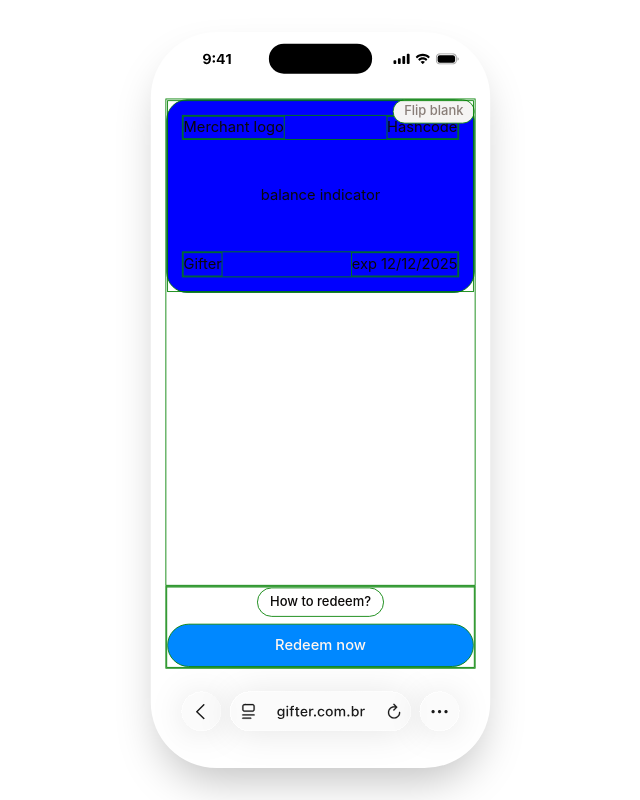
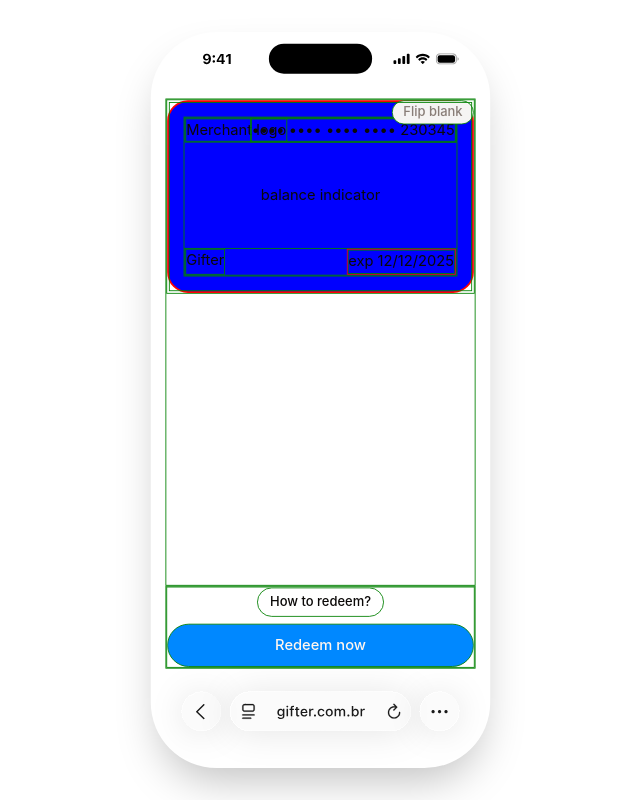
Before and after one commit to tecoad/redeem, a React (Vite) app: page /redeem in a window 1280 px wide. Shown: the whole page, without its empty margins (320-960 px from the left). Built offline with nearby package versions, Linux system fonts and the light colour scheme; a web font is replaced by a local one; what @toolwind/corner-shape would draw is missing.

Commit message:
Feat: add motion-plus library and enhance Giftcard component animations

```diff
--- a/package.json
+++ b/package.json
@@ -24,6 +24,7 @@
     "clsx": "^2.1.1",
     "lucide-react": "^0.555.0",
     "motion": "^12.23.25",
+    "motion-plus": "^1.5.1",
     "nucleo-ui-fill-duo-18": "^1.3.0",
     "nucleo-ui-outline-18": "^1.3.1",
     "react": "^19.2.0",
--- a/src/components/Giftcard.tsx
+++ b/src/components/Giftcard.tsx
@@ -1,5 +1,5 @@
 import { type HTMLMotionProps, motion } from "motion/react"
-import { useMemo, useState } from "react"
+import { useMemo, useRef, useState } from "react"
 import { cn } from "@/lib/utils"
 import { Button } from "./Button"
 
@@ -48,9 +48,9 @@ function Giftcard({ view = "default" }: { view: View }) {
 	)
 }
 
-function DefaultView({ className, ...props }: { className?: string } & HTMLMotionProps<"div">) {
+function DefaultView({ ...props }: HTMLMotionProps<"div">) {
 	return (
-		<Root className={cn(className)} {...props}>
+		<Root {...props}>
 			<div className="flex w-full justify-between">
 				<MerchantLogo>Merchant logo</MerchantLogo>
 				<Hashcode animate={{ opacity: 0 }}>Hashcode</Hashcode>
@@ -66,27 +66,76 @@ function DefaultView({ className, ...props }: { className?: string } & HTMLMotio
 	)
 }
 
-function DetailedView({ className, ...props }: { className?: string } & HTMLMotionProps<"div">) {
+function DetailedView({ ...props }: HTMLMotionProps<"div">) {
+	const elementRef = useRef<HTMLDivElement>(null)
+
+	// if (!elementRef.current) return null
+	// const { words, chars } = splitText(elementRef.current)
+
 	return (
-		<Root className={cn(className)} {...props}>
-			<div className="flex w-full justify-between">
-				<MerchantLogo>Merchant logo</MerchantLogo>
-				<Hashcode>Hashcode</Hashcode>
+		<Root {...props} className="border-2! border-[red]!">
+			<div className="relative flex flex-col justify-between h-full">
+				<div className="flex w-full justify-between ">
+					<MerchantLogo>Merchant logo</MerchantLogo>
+					<motion.div
+						className="absolute"
+						variants={{
+							initial: { top: "50%", right: "50%", translateY: "-50%", translateX: "50%" },
+							final: { top: "0%", right: "0%", translateY: "0%", translateX: "0%" },
+						}}
+						transition={{
+							ease: "easeInOut",
+							duration: 0.3,
+							delay: 1,
+						}}
+					>
+						<Hashcode ref={elementRef} className="whitespace-nowrap">
+							•••• •••• •••• •••• 230345
+						</Hashcode>
+					</motion.div>
+				</div>
+
+				<div className="flex w-full justify-between">
+					<Logo>Gifter</Logo>
+
+					<Expiration className="border border-[red]! overflow-hidden">
+						<motion.div
+							initial={{
+								translateY: "100%",
+							}}
+							transition={{
+								delay: 1.5,
+							}}
+							animate={{
+								translateY: "0%",
+							}}
+						>
+							exp 12/12/2025
+						</motion.div>
+					</Expiration>
+				</div>
 			</div>
 
-			<div className="flex w-full justify-between">
-				<Logo>Gifter</Logo>
-				<Expiration>exp 12/12/2025</Expiration>
-			</div>
-
-			<Balance>balance indicator</Balance>
+			<Balance
+				initial={{
+					opacity: 0,
+				}}
+				animate={{
+					opacity: 1,
+				}}
+				transition={{
+					delay: 2,
+				}}
+			>
+				balance indicator
+			</Balance>
 		</Root>
 	)
 }
 
-function BlankView({ className, ...props }: { className?: string } & HTMLMotionProps<"div">) {
+function BlankView({ ...props }: HTMLMotionProps<"div">) {
 	return (
-		<Root className={cn(className)} {...props}>
+		<Root {...props}>
 			<div className="flex w-full justify-between">
 				<MerchantLogo animate={{ opacity: 0 }}>Merchant logo</MerchantLogo>
 				<Hashcode animate={{ opacity: 0 }}>Hashcode</Hashcode>
@@ -102,9 +151,9 @@ function BlankView({ className, ...props }: { className?: string } & HTMLMotionP
 	)
 }
 
-function FlippedView({ className, ...props }: { className?: string } & HTMLMotionProps<"div">) {
+function FlippedView({ ...props }: HTMLMotionProps<"div">) {
 	return (
-		<Root className={cn(className)} {...props}>
+		<Root {...props}>
 			<div className="flex w-full justify-between">
 				<MerchantLogo animate={{ opacity: 0 }}>Merchant logo</MerchantLogo>
 				<Hashcode animate={{ opacity: 0 }}>Hashcode</Hashcode>
@@ -134,28 +183,25 @@ function Root({ className, ...props }: { className?: string } & HTMLMotionProps<
 }
 
 function MerchantLogo({ className, ...props }: { className?: string } & HTMLMotionProps<"div">) {
-	return (
-		<motion.div layoutId="merchant-logo" initial={false} className={cn(className)} {...props} />
-	)
+	return <motion.div layoutId="merchant-logo" className={cn(className)} {...props} />
 }
 
 function Hashcode({ className, ...props }: { className?: string } & HTMLMotionProps<"div">) {
-	return <motion.div layoutId="hashcode" initial={false} className={cn(className)} {...props} />
+	return <motion.div layout className={cn(className)} {...props} />
 }
 
 function Logo({ className, ...props }: { className?: string } & HTMLMotionProps<"div">) {
-	return <motion.div layoutId="logo" initial={false} className={cn(className)} {...props} />
+	return <motion.div layoutId="logo" className={cn(className)} {...props} />
 }
 
 function Expiration({ className, ...props }: { className?: string } & HTMLMotionProps<"div">) {
-	return <motion.div layoutId="expiration" initial={false} className={cn(className)} {...props} />
+	return <motion.div layoutId="expiration" className={cn(className)} {...props} />
 }
 
 function Balance({ className, ...props }: { className?: string } & HTMLMotionProps<"div">) {
 	return (
 		<motion.div
 			layoutId="balance"
-			initial={false}
 			className={cn(
 				"absolute inset-0 flex z-10 items-center justify-center pointer-events-none",
 				className
--- /dev/null
+++ b/src/components/Intro.tsx
@@ -0,0 +1,221 @@
+import { animate, motion, stagger, useAnimate, useScroll } from "motion/react"
+import { splitText } from "motion-plus"
+import {
+	forwardRef,
+	type ReactNode,
+	useCallback,
+	useEffect,
+	useImperativeHandle,
+	useRef,
+	useState,
+} from "react"
+import { cn } from "@/lib/utils"
+import { Icon } from "../Icons"
+import { useLayout } from "../LayoutProviders"
+import { Section } from "../Section"
+
+// Ref interface to allow external control of the Line animation
+interface LineRef {
+	startAnimation: () => void
+	reset: () => void
+}
+
+export const Intro = ({ onComplete }: { onComplete?: () => void }) => {
+	const dotRef = useRef<HTMLDivElement>(null)
+	const lineRefs = useRef<(LineRef | null)[]>([])
+	const maskAreaRef = useRef<HTMLDivElement>(null)
+	const [isCalculated, setIsCalculated] = useState(false)
+	const [hasTextAnimated, setHasTextAnimated] = useState(false)
+	const [hasScrolledDown, setHasScrolledDown] = useState(false)
+	const [containerRef, animate] = useAnimate()
+	const { setMask, containerRef: layoutContainerRef, activeSection } = useLayout()
+
+	const { scrollYProgress } = useScroll({
+		container: layoutContainerRef,
+	})
+
+	scrollYProgress.on("change", () => {
+		setHasScrolledDown(true)
+	})
+
+	const setLineRef = useCallback(
+		(index: number) => (el: LineRef | null) => {
+			lineRefs.current[index] = el
+		},
+		[]
+	)
+
+	const calculateOptimalFontSize = useCallback(() => {
+		if (!containerRef.current) return
+
+		const lines = containerRef.current.querySelectorAll("[data-intro-line]")
+
+		const { right: containerRectRight } = containerRef.current.getBoundingClientRect()
+
+		let fontSizeCqw = Number.parseFloat(
+			getComputedStyle(document.documentElement).getPropertyValue("--headline-font-size")
+		)
+
+		if (!fontSizeCqw) return
+
+		// Find the furthest right element
+		const furthestRightElement = [...lines].reduce((furthest, line) => {
+			const lineRect = line.getBoundingClientRect()
+			const furthestRect = furthest.getBoundingClientRect()
+			return lineRect.right > furthestRect.right ? line : furthest
+		})
+
+		let { right: furthestRight } = furthestRightElement.getBoundingClientRect()
+
+		// Set the optimal font size in cqw
+		do {
+			if (furthestRight > containerRectRight) {
+				fontSizeCqw = Math.round((fontSizeCqw - 0.1) * 100) / 100
+				document.documentElement.style.setProperty("--headline-font-size", `${fontSizeCqw}cqw`)
+			} else {
+				fontSizeCqw = Math.round((fontSizeCqw + 0.1) * 100) / 100
+				document.documentElement.style.setProperty("--headline-font-size", `${fontSizeCqw}cqw`)
+			}
+			furthestRight = furthestRightElement.getBoundingClientRect().right
+		} while (Math.abs(containerRectRight - furthestRight) > 10) // Run the loop until the difference is lower than 10px
+
+		// console.log('>>>>>> final fontSizeCqw', fontSizeCqw)
+		return setIsCalculated(true)
+	}, [containerRef.current])
+
+	const handleAnimateIntro = useCallback(async () => {
+		// Animate the dot
+		if (dotRef.current) {
+			await animate(
+				dotRef.current,
+				{ scale: [0.6, 1, 0.6, 1], opacity: [0, 1, 0.8, 1] },
+				{ type: "tween", duration: 0.4, ease: "easeInOut" }
+			)
+		}
+
+		// Trigger line animations sequentially with stagger
+		lineRefs.current.forEach((lineRef, index) => {
+			setTimeout(() => {
+				lineRef?.startAnimation()
+			}, index * 150) // 100ms stagger between lines
+		})
+
+		await new Promise(resolve => setTimeout(resolve, 600))
+
+		onComplete?.()
+	}, [animate, onComplete])
+
+	useEffect(() => {
+		document.fonts.ready.then(async () => {
+			await calculateOptimalFontSize()
+			await handleAnimateIntro()
+
+			setHasTextAnimated(true)
+		})
+	}, [handleAnimateIntrocalculateOptimalFontSize])
+
+	useEffect(() => {
+		if (activeSection === "intro" && hasTextAnimated) {
+			setMask(maskAreaRef)
+		}
+	}, [activeSection, hasTextAnimated, setMask])
+
+	return (
+		<Section
+			id="intro"
+			className="flex h-dvh items-center"
+			onSnap={() => {
+				if (!hasTextAnimated) return
+				setMask(maskAreaRef)
+			}}
+		>
+			<div ref={maskAreaRef} className={cn("relative flex aspect-golden w-full px-[var(--px)]")}>
+				<div
+					ref={containerRef}
+					className="@container flex w-full select-none flex-col items-start justify-center "
+				>
+					<div className="inline-flex items-baseline gap-2 pl-[5cqw] text-[calc(var(--headline-font-size))] ">
+						<motion.div
+							ref={dotRef}
+							initial={{
+								opacity: 0,
+							}}
+							className="size-[1ex] self-baseline rounded-full bg-primary"
+						/>
+						<Line ref={setLineRef(0)}>i'm matt, I craft</Line>
+					</div>
+
+					<Line ref={setLineRef(1)}>products where design</Line>
+					<Line ref={setLineRef(2)} className=" pl-[5cqw]">
+						& engineering meet
+					</Line>
+				</div>
+
+				{/* Scroll down icon */}
+				<div
+					className={cn(
+						"absolute bottom-0 left-0 flex w-full justify-center p-2 opacity-0 transition-opacity duration-500",
+						hasTextAnimated && !hasScrolledDown && "opacity-100"
+					)}
+				>
+					<Icon.ScrollDown variant="default" className="size-9" strokeWidth={1} />
+				</div>
+			</div>
+		</Section>
+	)
+}
+
+const Line = forwardRef<LineRef, { children: ReactNode; className?: string }>(
+	({ children, className }, ref) => {
+		const elementRef = useRef<HTMLDivElement>(null)
+		const [isAnimating, setIsAnimating] = useState(false)
+
+		const startAnimation = useCallback(() => {
+			setIsAnimating(true)
+		}, [])
+
+		const resetAnimation = useCallback(() => {
+			setIsAnimating(false)
+		}, [])
+
+		// Expose the startAnimation and reset functions via ref
+		useImperativeHandle(ref, () => ({
+			startAnimation,
+			reset: resetAnimation,
+		}))
+
+		const handleAnimate = useCallback(async () => {
+			if (!elementRef.current) return
+
+			const { words, chars } = splitText(elementRef.current)
+
+			elementRef?.current?.classList.remove("opacity-0")
+			// After animation completes, apply AlphaLyrae contextual alternates
+			// await applyAlphaLyraePixelation(chars)
+
+			// Animate the words
+			animate(
+				words,
+				{ y: ["100%", 0], opacity: [0, 1], scale: [0.9, 1] },
+				{ delay: stagger(0.1), type: "spring", stiffness: 190, damping: 22 }
+			)
+		}, [])
+
+		// Trigger animation when isAnimating becomes true
+		useEffect(() => {
+			if (isAnimating) {
+				handleAnimate()
+			}
+		}, [isAnimating, handleAnimate])
+
+		return (
+			<span
+				data-intro-line
+				ref={elementRef}
+				className={cn(" whitespace-nowrap text-headline opacity-0", className)}
+			>
+				{children}
+			</span>
+		)
+	}
+)
--- a/src/routes/redeem/index.tsx
+++ b/src/routes/redeem/index.tsx
@@ -14,22 +14,48 @@ function RouteComponent() {
 	const router = useRouter()
 	const [drawerOpen, setDrawerOpen] = useState(false)
 
-	const _variants = {
+	const variants = {
 		initial: {},
+		revealed: {},
 		final: {},
 	}
 
 	return (
 		<>
 			<Layout
-				// as={motion.div}
+				as={motion.div}
 				className="gap-0"
-				// variants={variants}
-				// initial="initial"
-				// animate="final"
+				variants={variants}
+				initial="initial"
+				animate="final"
 			>
 				<div className="w-full h-full relative">
-					<Giftcard view="detailed" />
+					<motion.div
+						className="absolute w-full"
+						variants={{
+							initial: {
+								top: "50%",
+								translateY: "-50%",
+							},
+							revealed: {
+								top: "50%",
+								translateY: "-50%",
+							},
+							final: {
+								top: "0%",
+								translateY: "0%",
+							},
+						}}
+						transition={{
+							duration: 0.15,
+							type: "spring",
+							stiffness: 300,
+							damping: 20,
+							delay: 2,
+						}}
+					>
+						<Giftcard view="detailed" />
+					</motion.div>
 				</div>
 
 				<Layout.Footer
```
Also changed, not shown: 1 other file (tests, documents, lock files or other folders).
